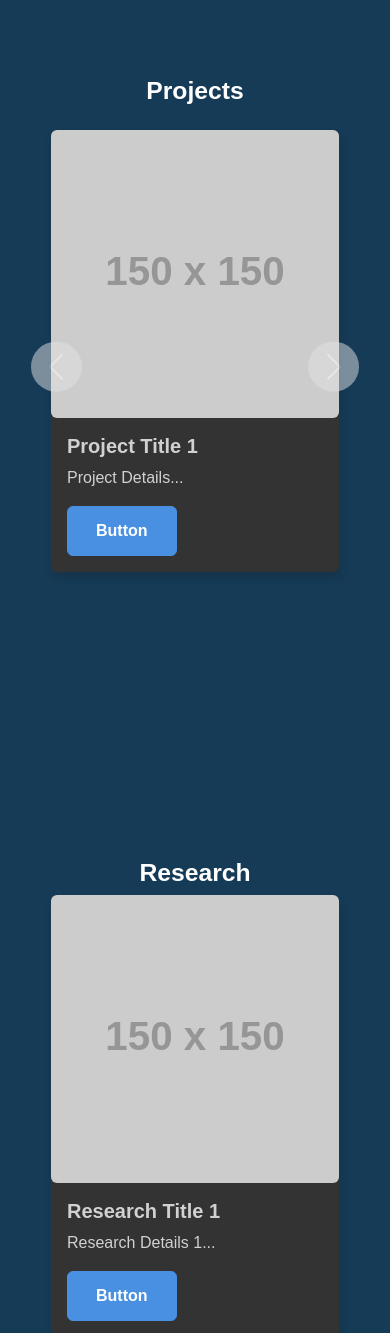
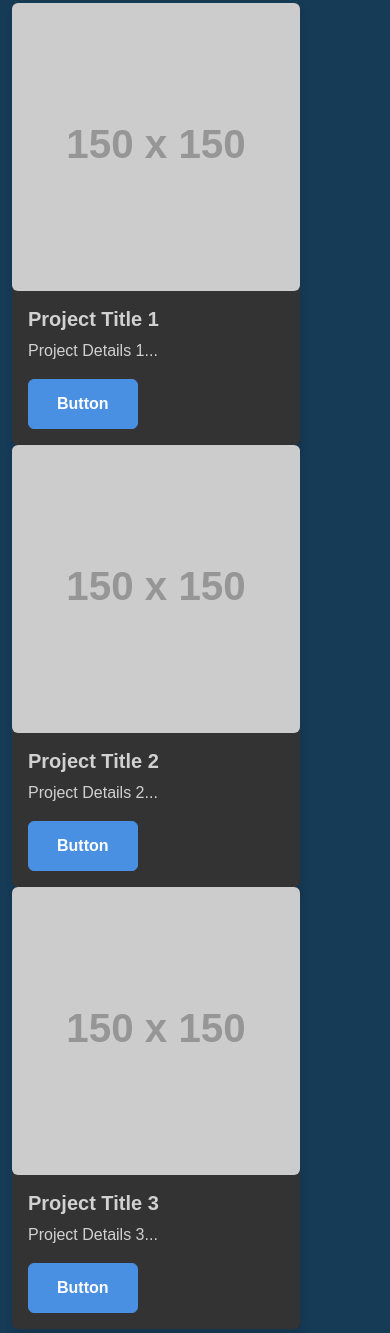
Before and after one commit to cordova-jon1618/jonathan_cordova_portfolio, a website: page index.html in a window 390 px wide. Shown: the part 1584-2917 px from the top of the page. Drawn offline with nearby package versions, Linux system fonts and the light colour scheme; files that its build step writes are made by us from their sources; placeholder pictures from the web are drawn by us; a web font is replaced by a local one.

Commit message:
Refactor project section carousel into a simple row layout for improved clarity and responsiveness

```diff
--- a/css/carousel.css
+++ b/css/carousel.css
@@ -21,9 +21,9 @@
     justify-content: center; /* Center the icon horizontally */
 }
 
-.carousel-control-prev {
-    left: 10px; /* Adjust the left positioning to keep it within bounds */
-}
+/* .carousel-control-prev {
+    left: 10px;
+} */
 
 .carousel-control-next {
     right: 10px; /* Adjust the right positioning to keep it within bounds */
--- a/css/style.css
+++ b/css/style.css
@@ -282,7 +282,7 @@ img {
 
     .main-content {
         margin-left: 0;
-        width: 100%;
+        width: 80%;
     }
 }
 
--- a/index.html
+++ b/index.html
@@ -125,14 +125,11 @@
             </section>
 
             <!-- Project Section-->
-            <!-- <section id="project" class="container-fluid full-height mb-5"> -->
-            <section id="project" class="container full-height mb-5">
+            <!-- <section id="project" class="container full-height mb-5">
                 <h2>Projects</h2>
                 <div class="row">
                     <div id="carouselControls" class="carousel">
-                        <!-- <div class="carousel-inner d-flex flex-wrap"> -->
                         <div class="carousel-inner row w-100 mx-auto">
-                            <!-- Active only on the first item -->
                             <div class="carousel-item col-md-4 active">
                                 <div class="card" style="width: 18rem;">
                                     <img src="https://via.placeholder.com/150" class="card-img-top rounded" alt="Project Image">
@@ -143,7 +140,6 @@
                                     </div>
                                 </div>
                             </div>
-                            <!-- Remaining items without the active class -->
                             <div class="carousel-item col-md-4">
                                 <div class="card" style="width: 18rem;">
                                     <img src="https://via.placeholder.com/150" class="card-img-top rounded" alt="Project Image">
@@ -184,26 +180,54 @@
                                     </div>
                                 </div>
                             </div>
-                            <!-- Additional project cards similar to the first one -->
                         </div>
-                        <!-- <button class="carousel-control-prev" type="button" data-bs-target="#carouselControls" data-bs-slide="prev">
-                            <span class="carousel-control-prev-icon" aria-hidden="true"></span>
-                            <span class="visually-hidden">Previous</span>
-                        </button>
-                        <button class="carousel-control-next" type="button" data-bs-target="#carouselControls" data-bs-slide="next">
-                            <span class="carousel-control-next-icon" aria-hidden="true"></span>
-                            <span class="visually-hidden">Next</span>
-                        </button> -->
-                        <!-- Revised: Added margin-left to the previous button to ensure it doesn't touch the sidebar -->
                         <button class="carousel-control-prev" type="button" data-bs-target="#carouselControls" data-bs-slide="prev" style="margin-left: 10px;">
                         <span class="carousel-control-prev-icon" aria-hidden="true"></span>
                         <span class="visually-hidden">Previous</span>
                         </button>
-                        <!-- Revised: Added margin-right to the next button to ensure it doesn't touch the sidebar -->
                         <button class="carousel-control-next" type="button" data-bs-target="#carouselControls" data-bs-slide="next" style="margin-right: 10px;">
                         <span class="carousel-control-next-icon" aria-hidden="true"></span>
                         <span class="visually-hidden">Next</span>
-                    </button>
+                        </button>
+                    </div>
+                </div>
+            </section> -->
+
+            <!-- Project Section-->
+            <section id="project" class="container full-height mb-5">
+                <h2>Project</h2>
+
+                <div class="row">
+                    <!-- Row 1 -->
+                    <div class="col-md-4">
+                        <div class="card" style="width: 18rem;">
+                            <img src="https://via.placeholder.com/150" class="card-img-top rounded" alt="Project Image 1">
+                            <div class="card-body">
+                                <h5 class="card-title">Project Title 1</h5>
+                                <p class="card-text">Project Details 1...</p>
+                                <a href="#" class="btn btn-primary">Button</a>
+                            </div>
+                        </div>
+                    </div>
+                    <div class="col-md-4">
+                        <div class="card" style="width: 18rem;">
+                            <img src="https://via.placeholder.com/150" class="card-img-top rounded" alt="Project Image 2">
+                            <div class="card-body">
+                                <h5 class="card-title">Project Title 2</h5>
+                                <p class="card-text">Project Details 2...</p>
+                                <a href="#" class="btn btn-primary">Button</a>
+                            </div>
+                        </div>
+                    </div>
+                    <div class="col-md-4">
+                        <div class="card" style="width: 18rem;">
+                            <img src="https://via.placeholder.com/150" class="card-img-top rounded" alt="Project Image 3">
+                            <div class="card-body">
+                                <h5 class="card-title">Project Title 3</h5>
+                                <p class="card-text">Project Details 3...</p>
+                                <a href="#" class="btn btn-primary">Button</a>
+                            </div>
+                        </div>
                     </div>
                 </div>
             </section>
```
